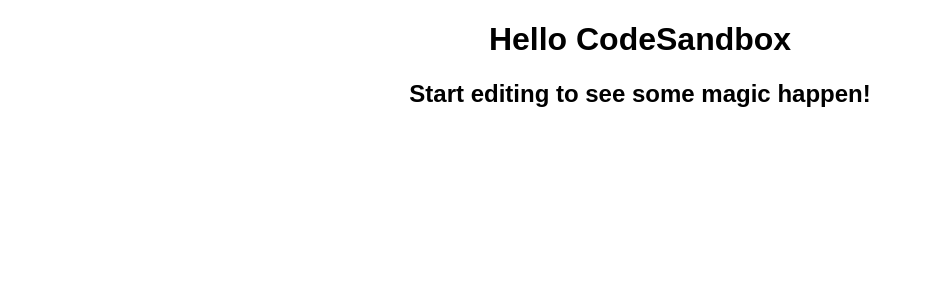
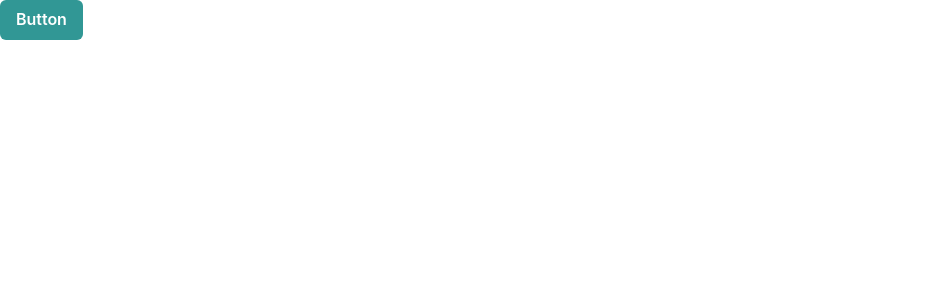
Before and after one commit to Remi-1201/React-Typescript-03, a React (Create React App) app: page / in a window 1280 px wide. Shown: the top 300 px of the page, without its empty margins (0-932 px from the left). Built offline with nearby package versions, Linux system fonts and the light colour scheme.

Commit message:
1- Chakra UI の紹介

```diff
--- a/package.json
+++ b/package.json
@@ -11,6 +11,8 @@
   "dependencies": {
     "@chakra-ui/react": "1.3.3",
     "@emotion/react": "11.1.5",
+    "@emotion/styled": "11.1.5",
+    "framer-motion": "3.3.0",
     "react": "17.0.1",
     "react-dom": "17.0.1",
     "react-scripts": "4.0.0"
--- a/src/App.tsx
+++ b/src/App.tsx
@@ -1,10 +1,13 @@
+// 1- ChakraProviderとその他のコンポネントを導入
+import { Button, ChakraProvider } from "@chakra-ui/react";
 import "./styles.css";
 
 export default function App() {
   return (
-    <div className="App">
-      <h1>Hello CodeSandbox</h1>
-      <h2>Start editing to see some magic happen!</h2>
-    </div>
+    // 1- return の中身を <ChakraProvider> で囲む
+    <ChakraProvider>
+      {/* 1- colorSchemeなどのオプションでコンポネントをカストマイズできる */}
+      <Button colorScheme="teal">Button</Button>
+    </ChakraProvider>
   );
 }
```
Also changed, not shown: 1 other file (tests, documents, lock files or other folders).
